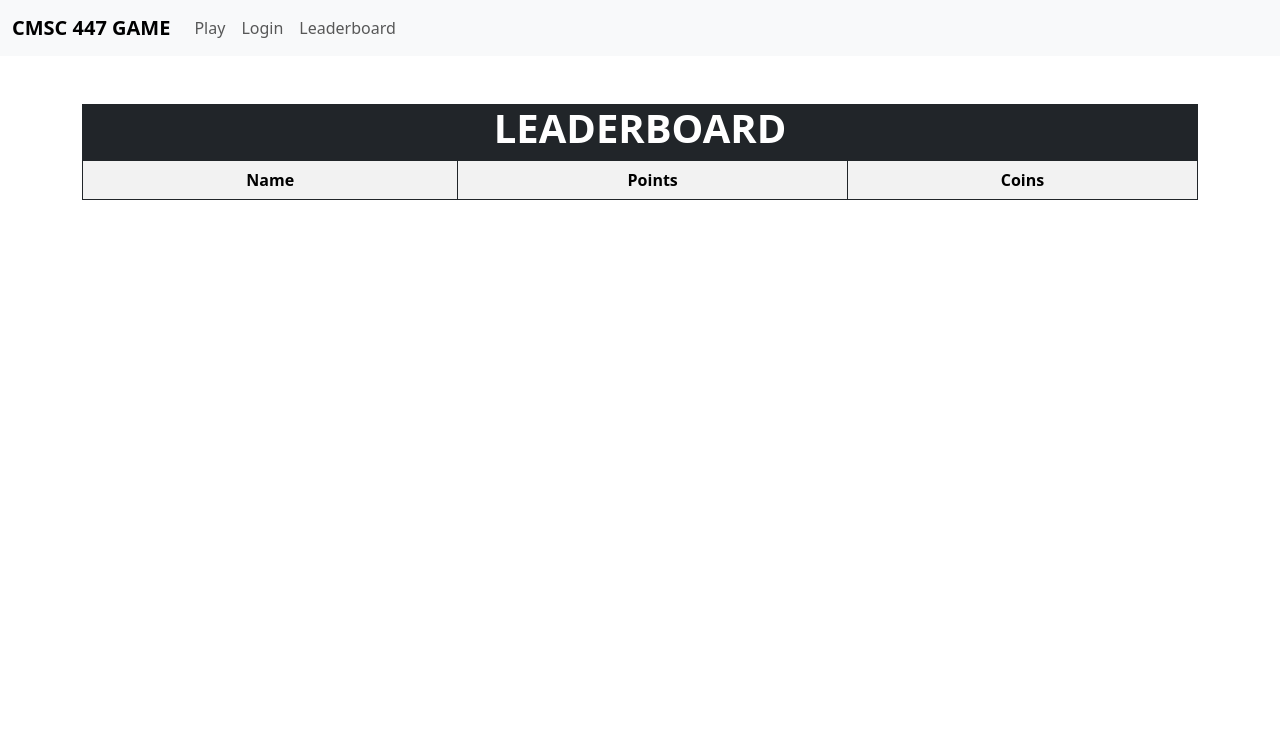
After one commit to SouthTem/cmsc447-sp2024-main_coon, a Flask app: page /leaderboard in a window 1280 px wide. The commit adds this page. Shown: the top 751 px of the page. Run offline with Flask 3, Linux system fonts and the light colour scheme; lists and menus that the app fills with data are empty.

Commit message:
leaderboard

```diff
--- a/Sprint2/Game/app.py
+++ b/Sprint2/Game/app.py
@@ -43,6 +43,26 @@ def login():
     except Exception as e:
         print(e)
         return jsonify({'success': False, 'message': str(e)}), 400
+
+# TODO: sort the data by score, only display the best scores, all filtering/sorting
+@app.route('/leaderboard', methods=['GET'])
+def leaderboard():
+    data = []
+    player:database.Player = None
+    for player in database.Player.query.all():
+        entry = []
+        player_account:database.UserAccount = database.UserAccount.query.get(ident=player.account_id)
+        entry.append(player_account.username)
+
+        run:database.Run = None
+        for run in player.runs:
+            entry.append(run.points)
+            entry.append(run.coins)
+
+        if run is not None:
+            data.append(entry)
+
+    return render_template('scoreboard.html', data=data)
 
 @app.route('/run', methods=['POST'])
 @jwt_required()
--- /dev/null
+++ b/Sprint2/Game/templates/base.html
@@ -0,0 +1,52 @@
+<html lang="en">
+
+<head>
+    {% block head %}
+    <meta charset="UTF-8">
+    <meta name="viewport" content="width=device-width, initial-scale=1.0">
+    <link href="https://cdn.jsdelivr.net/npm/bootstrap@5.3.2/dist/css/bootstrap.min.css" rel="stylesheet"
+        integrity="sha384-T3c6CoIi6uLrA9TneNEoa7RxnatzjcDSCmG1MXxSR1GAsXEV/Dwwykc2MPK8M2HN" crossorigin="anonymous">
+    <script src="https://cdn.jsdelivr.net/npm/bootstrap@5.3.2/dist/js/bootstrap.bundle.min.js"
+        integrity="sha384-C6RzsynM9kWDrMNeT87bh95OGNyZPhcTNXj1NW7RuBCsyN/o0jlpcV8Qyq46cDfL"
+        crossorigin="anonymous"></script>
+    {% block head_scripts %}{% endblock %}
+    <title>{% block title %}{% endblock %}</title>
+    {% endblock %}
+</head>
+
+<body>
+    {% block nav %}
+    <nav class="navbar navbar-expand-lg bg-body-tertiary">
+        <div class="container-fluid">
+            <a class="navbar-brand fw-bold" href="{{ url_for('index') }}">
+                CMSC 447 GAME
+            </a>
+
+            <button class="navbar-toggler" type="button" data-bs-toggle="collapse" data-bs-target="#navbarNavAltMarkup"
+                aria-controls="navbarNavAltMarkup" aria-expanded="false" aria-label="Toggle navigation">
+                <span class="navbar-toggler-icon"></span>
+            </button>
+
+            <div class="collapse navbar-collapse" id="navbarNavAltMarkup">
+                <div class="navbar-nav">
+                    <a class="nav-link" href="{{ url_for('index') }}">Play</a>
+                    <a class="nav-link" href="{{ url_for('index') }}">Login</a>
+                    <a class="nav-link" href="{{ url_for('leaderboard') }}">Leaderboard</a>
+                </div>
+            </div>
+        </div>
+    </nav>
+    {% endblock %}
+    {% block body %}{% endblock %}
+
+    {% block scripts %}
+    <script src="https://cdn.jsdelivr.net/npm/@popperjs/core@2.11.8/dist/umd/popper.min.js"
+        integrity="sha384-I7E8VVD/ismYTF4hNIPjVp/Zjvgyol6VFvRkX/vR+Vc4jQkC+hVqc2pM8ODewa9r"
+        crossorigin="anonymous"></script>
+    <script src="https://cdn.jsdelivr.net/npm/bootstrap@5.3.2/dist/js/bootstrap.min.js"
+        integrity="sha384-BBtl+eGJRgqQAUMxJ7pMwbEyER4l1g+O15P+16Ep7Q9Q+zqX6gSbd85u4mG4QzX+"
+        crossorigin="anonymous"></script>
+    {% endblock %}
+</body>
+
+</html>
--- /dev/null
+++ b/Sprint2/Game/templates/scoreboard.html
@@ -0,0 +1,30 @@
+{% extends 'base.html' %}
+
+{% block title %}Scorboard{% endblock %}
+
+{% block body %}
+
+<div class="container my-5">
+    <div class="container text-center">
+        <div class="row bg-dark">
+            <h1 class="fw-bold text-white">LEADERBOARD</h1>
+        </div>
+    </div>
+    <table class="table table-striped table-bordered border-dark" style="text-align:center">
+        <tr>
+            <th>Name</th>
+            <th>Points</th>
+            <th>Coins</th>
+        </tr>
+        {% for row in data %}
+        <tr>
+            <th>{{ row[0] }}</th>
+            <th>{{ row[1] }}</th>
+            <th>{{ row[2] }}</th>
+        </tr>
+        {% endfor %}
+    </table>
+</div>
+
+
+{% endblock %}
```
Also changed, not shown: Sprint2/Game/templates/index.html (+10 -21 lines).
